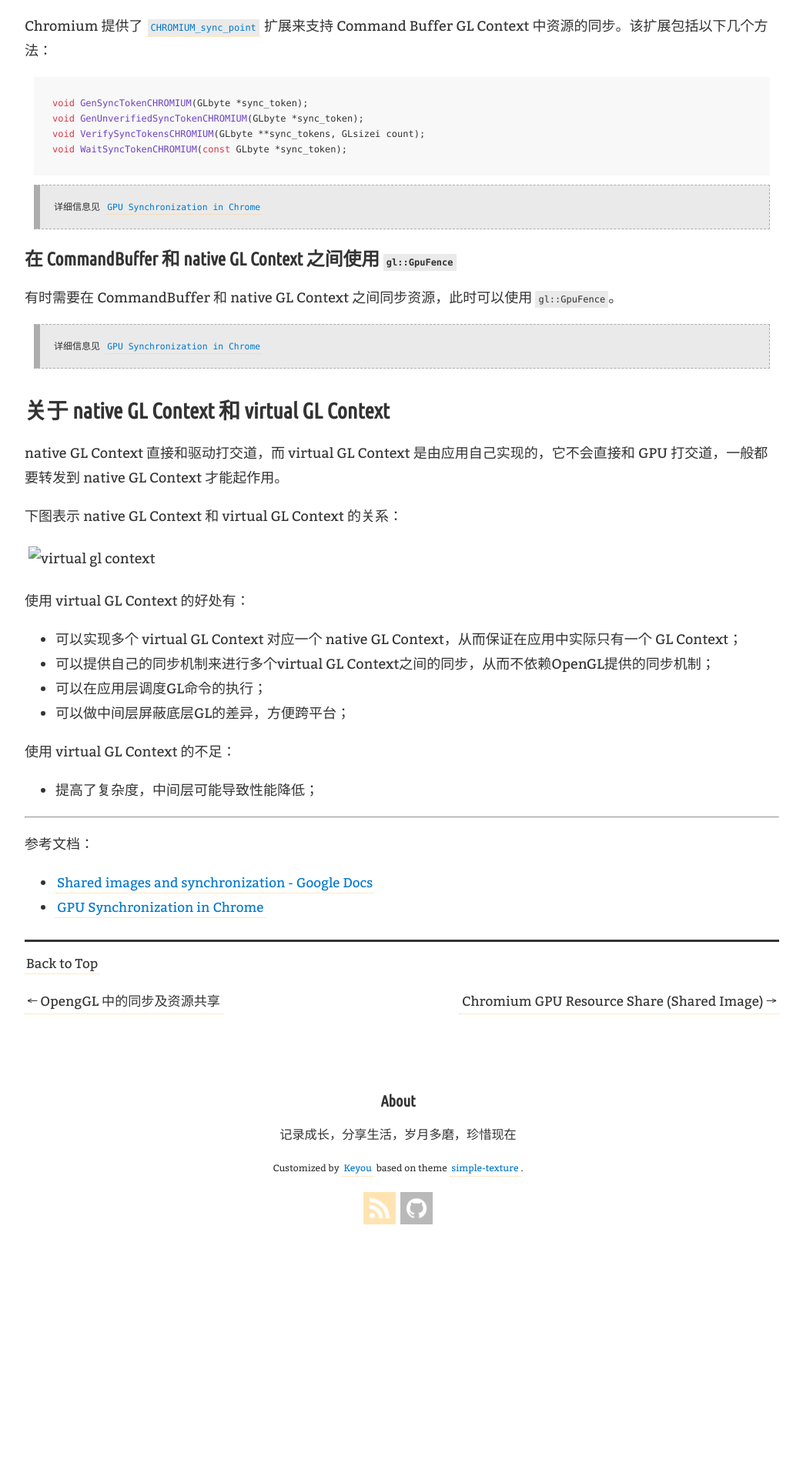
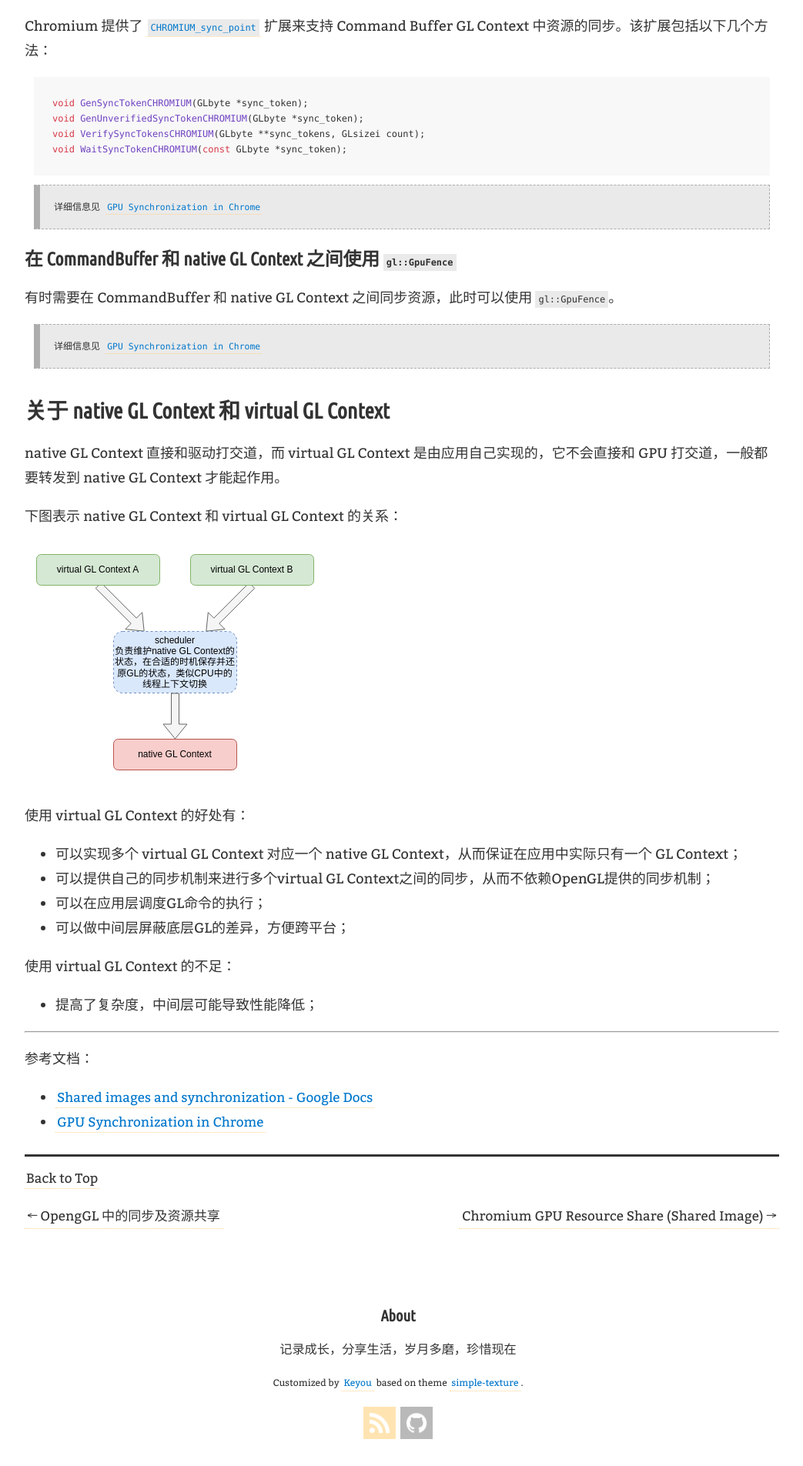
Before and after one commit to keyou/keyou.github.io, a Jekyll site: the page built from _posts/2020-06-18-chromium-gpu-sync.md, in a window 1280 px wide. Shown: the part 1933-3838 px from the top of the page at 77% size, without its empty margins (123-1166 px from the left). Built offline with Jekyll 4.4.1, drawn with Linux system fonts in a browser that asks for light colours; our own code applies the rules of GitHub Pages for plain Markdown files; comment, search, counter and statistics services are not loaded; before the commit the page ends 3559 px from its top, so only the background shows below that.

Commit message:
Update 2020-06-18-chromium-gpu-sync.md

```diff
--- a/_posts/2020-06-18-chromium-gpu-sync.md
+++ b/_posts/2020-06-18-chromium-gpu-sync.md
@@ -94,7 +94,7 @@
 
 下图表示 native GL Context 和 virtual GL Context 的关系：
 
-![virtual gl context](../data/virtual-gl-context.svg)
+![virtual gl context](/data/virtual-gl-context.svg)
 
 使用 virtual GL Context 的好处有：
 
```
